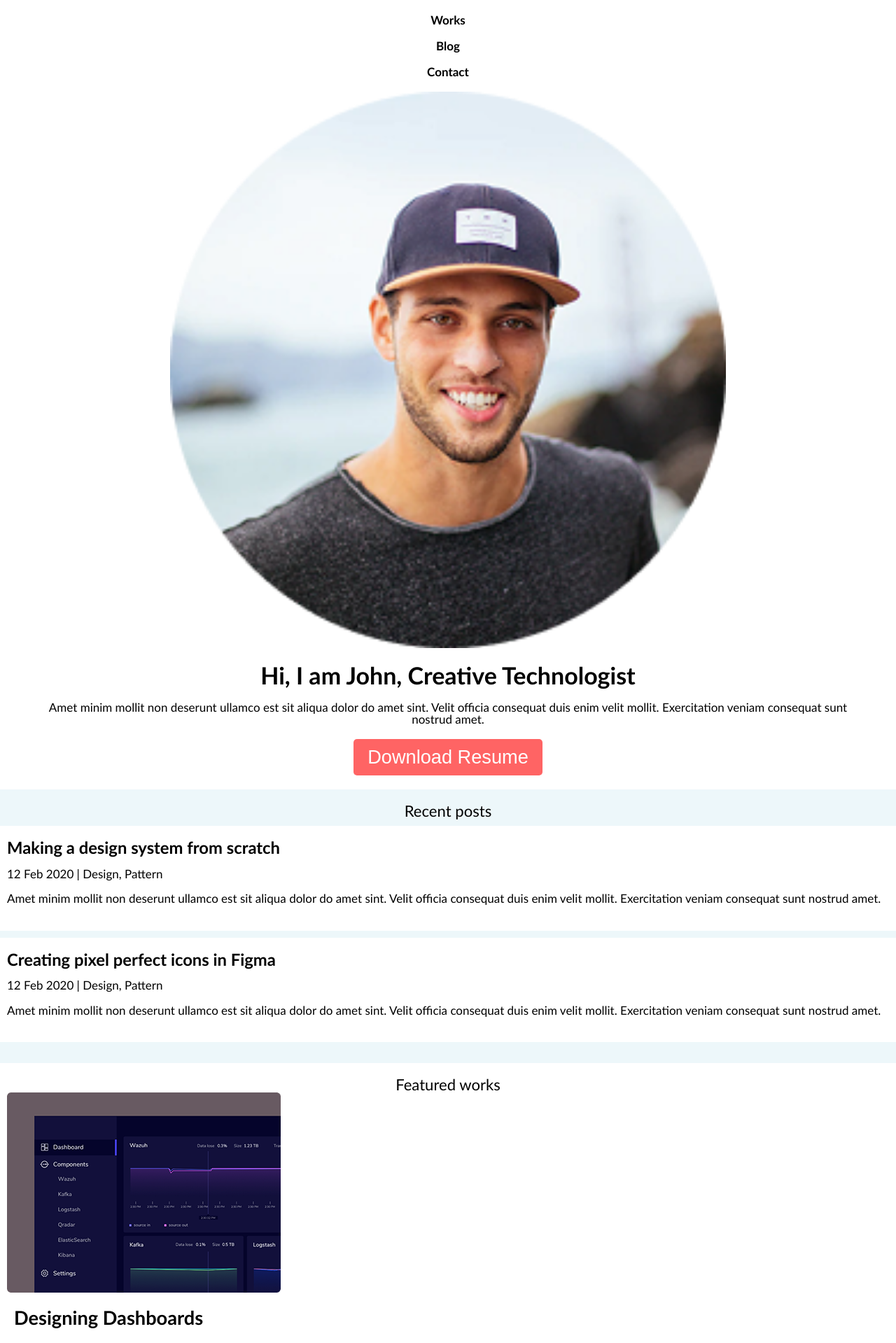
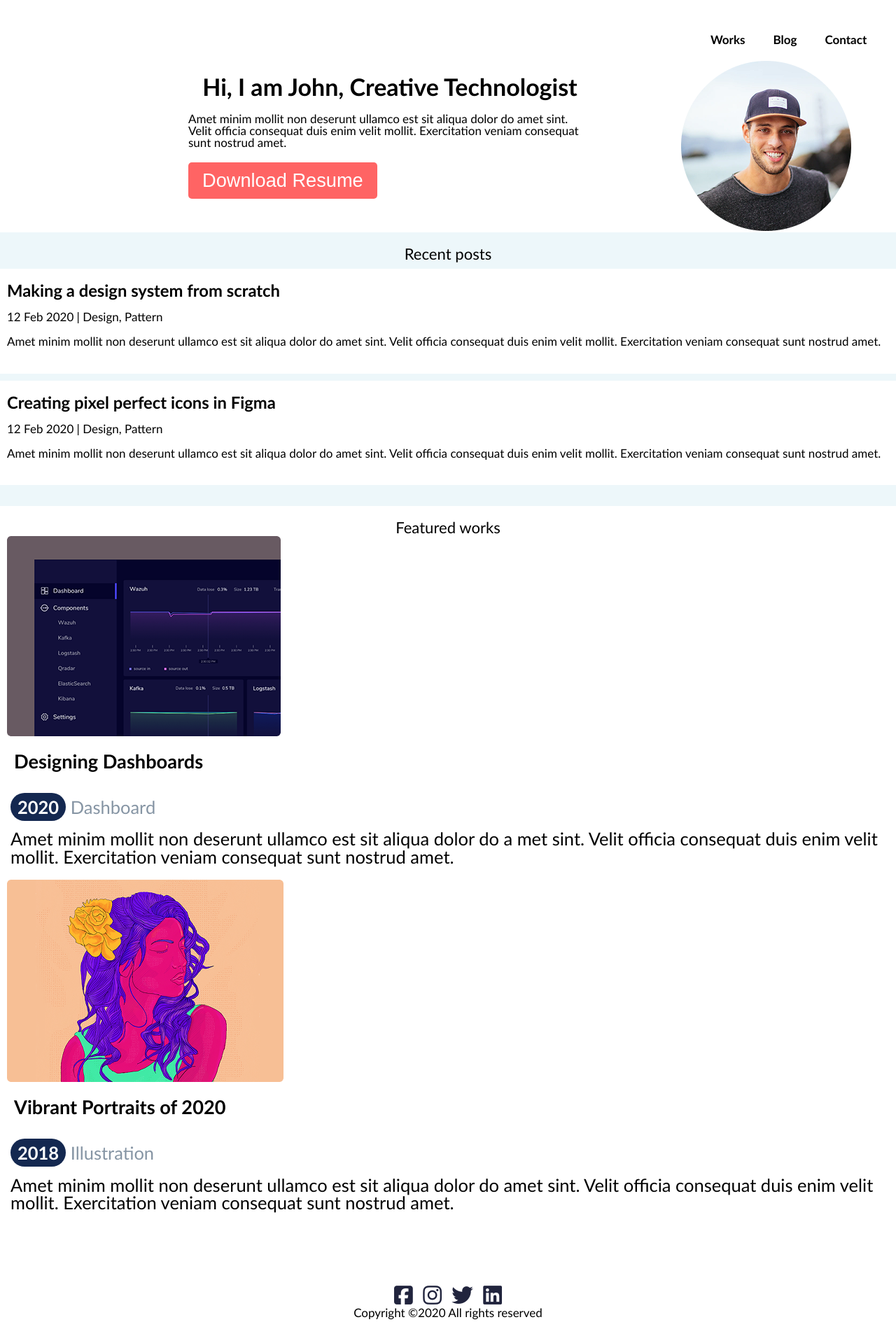
Before and after one commit to Victorhugoganzenmuller/portf-lio, a plain HTML site: page index.html in a window 1280 px wide. Shown: the top 1919 px of the page at 70% size. After the commit the page ends 1894 px from the top, so only its background shows below. Drawn offline with Linux system fonts and the light colour scheme.

Commit message:
atualizção 2

```diff
--- a/css/style.css
+++ b/css/style.css
@@ -44,7 +44,7 @@ section.banner {
     margin: 0 5vw 0 5vw;
 }
 section.banner img {
-    width: 69%;
+    width: 900%;
 }
 section.banner h2 {
     font-weight: bold;
@@ -110,3 +110,46 @@ section.works ul li span {
     border-radius: 50px;
     font-weight: bold;
 }
+
+/*=================================================
+footer
+=================================================*/
+
+footer {
+    text-align: center;
+    padding: 5vw 20px 10px 20px;
+}
+footer nav p a {
+    color: #21243d;
+    font-size: 1.8rem;
+    margin: 0px 5px 0px 5px;
+}
+
+@media (min-width: 900px) {
+    header {
+        padding: 3vw 1.7vw 1.7vw 1.7vw;
+    }
+    header nav ul {
+        display: flex;
+        justify-content: right;
+    }
+
+    header nav ul li {
+        margin: 10px 20px 0px 20px;
+    }
+
+    section.banner {
+        display: flex;
+        flex-direction: row-reverse;
+    }
+
+    section.banner div.texto {
+        width: 50%;
+        text-align: left;
+        padding:  0px 10vw 0 10px;
+    }
+
+    section.banner img {
+        width: 100%;
+    }
+}
--- a/index.html
+++ b/index.html
@@ -4,6 +4,7 @@
     <meta charset="UTF-8">
     <meta name="viewport" content="width=device-width, initial-scale=1.0">
     <title>Document</title>
+    <script src="https://kit.fontawesome.com/76bc7c69ef.js" crossorigin="anonymous"></script>
     <link rel="stylesheet" href="css/reset.css">
     <link rel="stylesheet" href="css/style.css">
 </head>
@@ -25,8 +26,11 @@
     </header>
     <main>
         <section class="banner">
-            <img src="imagens/homem_foto.png" alt="john">
-            <h2>
+            <div>
+                <img src="imagens/homem_foto.png" alt="john">
+            </div>
+            <div class="texto">
+                 <h2>
                 Hi, I am John,
 Creative Technologist
             </h2>
@@ -38,6 +42,8 @@ Creative Technologist
                     Download Resume
                 </button>
             </p>
+            </div>
+
         </section>
           <section class="posts">
             <h2>
@@ -71,8 +77,22 @@ Creative Technologist
                     <p class="info"><span>2018</span> Illustration</p>
                     <p>Amet minim mollit non deserunt ullamco est sit aliqua dolor do amet sint. Velit officia consequat duis enim velit mollit. Exercitation veniam consequat sunt nostrud amet.</p>
                 </li>
-        </ul>
+            </ul>
+
         </section>
     </main>
+    <footer>
+        <nav>
+            <p>
+                <a href="#"><span class="fa-brands fa-square-facebook"></span></a>
+                <a href="#"><span class="fa-brands fa-instagram"></span></a>
+                <a href="#"><span class="fa-brands fa-twitter"></span></a>
+                <a href="#"><span class="fa-brands fa-linkedin"></span></a>
+            </p>
+        </nav>
+        <p>
+            Copyright ©2020 All rights reserved
+        </p>
+    </footer>
 </body>
 </html>
```
